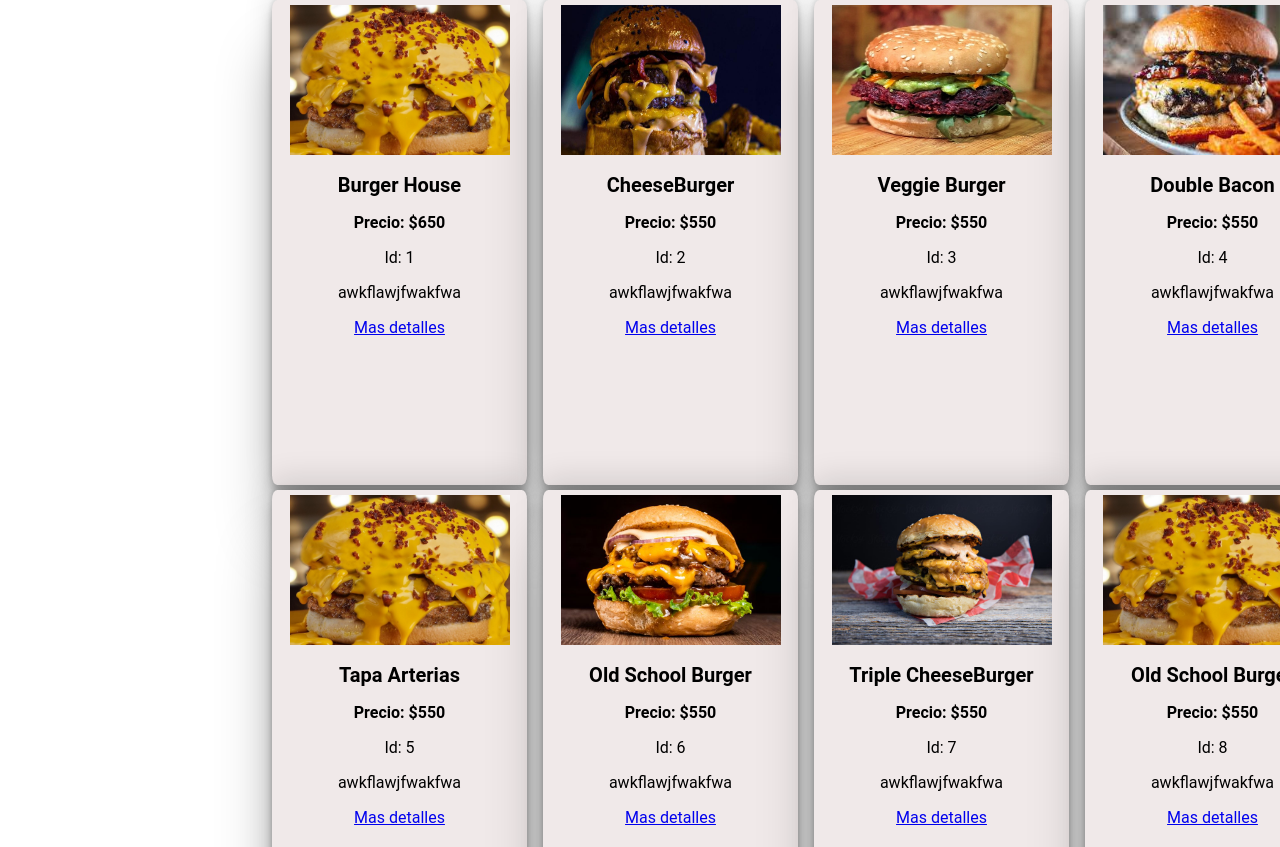
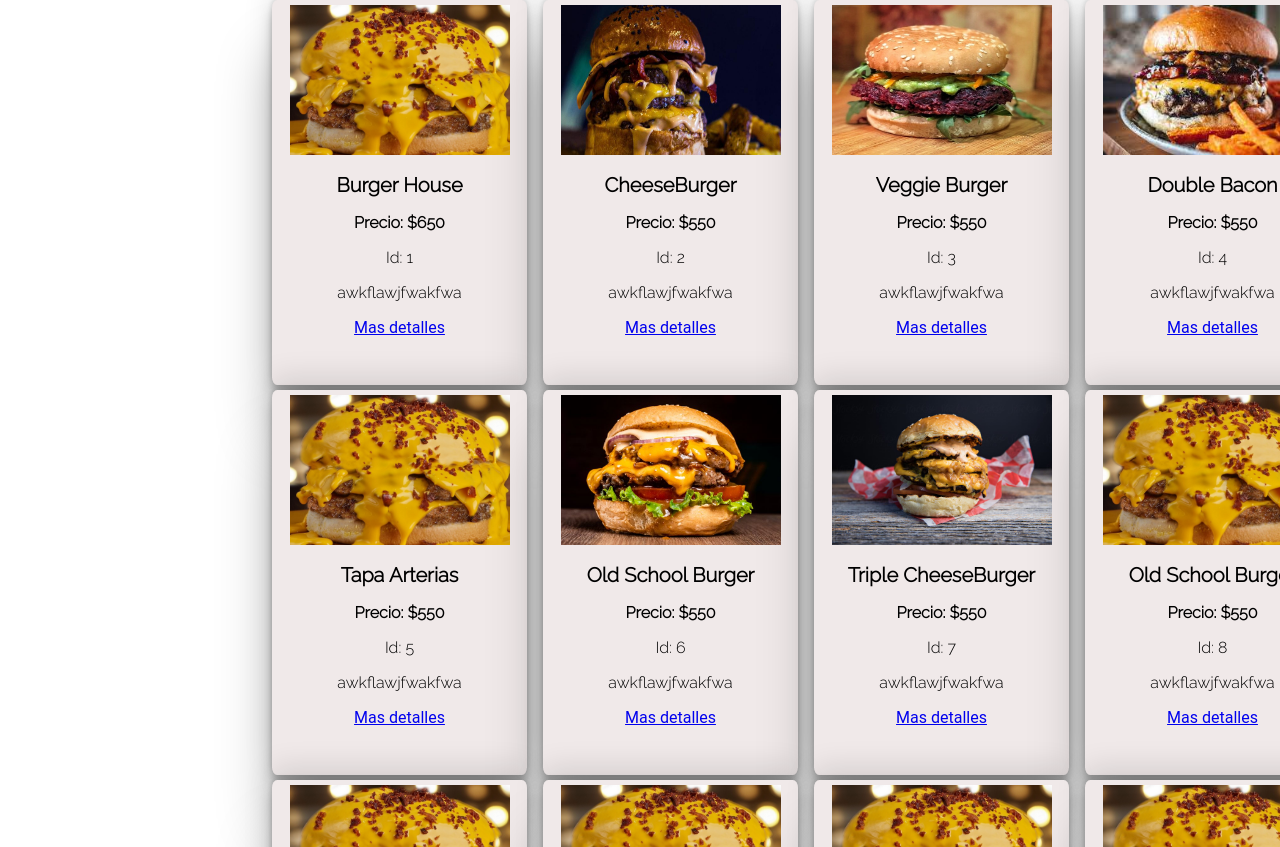
Before and after one commit to RodriiContreras/Proyecto_REACT, a React (Create React App) app: page / in a window 1280 px wide. Shown: the part 893-1740 px from the top of the page. Built offline with nearby package versions, Linux system fonts and the light colour scheme; no server answers.

Commit message:
Cambios en productos

```diff
--- a/src/App.js
+++ b/src/App.js
@@ -43,7 +43,7 @@ function App() {
 
   },[])
   return (
-    <CartContextProvider>
+  <CartContextProvider>
   <ProductContextProvider>
     <Router>
      <div className="App">
--- a/src/component/Context/ProductsContext.jsx
+++ b/src/component/Context/ProductsContext.jsx
@@ -8,12 +8,13 @@ id:'1',
 titulo:'Burger House',
 precio:650,
 categoria:'Carne',
-quantity:1},
+},
 {
     id:'2',
     titulo:'CheeseBurger',
     precio:550,
-    categoria:'Carne',quantity:1},
+    categoria:'Carne',
+    quantity:1},
 {
     id:'3',
     titulo:'Veggie Burger',
--- a/src/component/ItemCount/ItemCount.jsx
+++ b/src/component/ItemCount/ItemCount.jsx
@@ -1,38 +1,32 @@
 import React from 'react'
 import { useState,useContext } from 'react';
-import {CartContext} from '../Context/CartContext'
 
 
 function ItemCount({id,inicial,stock,carrito,nombre}) {
-    const {setItemCart,itemCart} = useContext(CartContext)
     let [cantidad,setCantidad] =useState(inicial)
 
-    const sumar =()=>{
- if(cantidad < stock){
-    setCantidad (cantidad + 1)
- }
-    }
-    const restar =()=>{
-        if(cantidad > inicial){
-            setCantidad (cantidad - 1 )
-         }
-    }
+//     const sumar =()=>{
+//  if(cantidad < stock){
+//     setCantidad (cantidad + 1)
+//  }
+//     }
+//     const restar =()=>{
+//         if(cantidad > inicial){
+//             setCantidad (cantidad - 1 )
+//          }
+//     }
 
 
 
     return (
-        <div style={{width:'250px',textAlign:'center',height:'100px',backgroundColor:'rgb(227, 225, 225)',top:'5px',marginTop:'25px'}}>
+        <div style={{width:'250px',textAlign:'center',height:'100px',top:'5px',marginTop:'25px'}}>
             <p>{nombre}</p>
 
             <div className="Count_Button" style={{ display:'flex',justifyContent:'center',width:'270px',flexWrap:'wrap'}}>
 
-           <button  style={{height:'35px'}} className="btn btn-dark" onClick={restar}>-</button>
 
-            <p style={{width:'100px',textAlign:'center'}}>{cantidad}</p>
-
-            <button style={{height:'35px'}} className="btn btn-dark" onClick={sumar}>+</button>
            </div>
-           <button onClick={()=>carrito(cantidad)} id={id} class="btn btn-warning" style={{display:'block',width:'200px',position:'relative',left:'30px'}}>Agregar al Carrito</button>
+           <button onClick={()=>carrito(cantidad)} id={id} class="btn btn-warning" style={{display:'block',width:'200px',position:'relative',left:'30px',backgroundColor:'yellow'}}>Agregar al Carrito</button>
         </div>
     )
 }
--- a/src/component/ItemListContainer.jsx
+++ b/src/component/ItemListContainer.jsx
@@ -55,12 +55,14 @@ const contador12= (cantidad) =>{
 
 
 function Click ({id}){
+
 const {setItemCart,itemCart} = useContext(CartContext)
 const {productos,setProductos} = useContext(ProductContext)
 
- const addToCart = ({id}) =>{
+
+ const addToCart = ({id,carrito}) =>{
 const productoEncontrado = items.find(producto => producto.id === id)
-
+console.log(carrito)
 const productoContext = productos.find(item => item.id === id)
 console.log(productos)
 console.log(productoContext)
@@ -89,7 +91,7 @@ const items =[
     descripcion:'awkflawjfwakfwa',
     link:<Link id='1' onClick={producto1} to='/productos/1'>Mas detalles</Link>,
     Itemcount:<div style={{visibility:'hidden'}} id='contenedorcount1'><ItemCount id='boton1' stock={10} inicial={1} carrito={contador}/></div>,
-    finalizar:<div style={{visibility:'hidden'}} id='producto1'><Click  id={'1'}/></div>
+    finalizar:<div style={{visibility:'hidden'}} id='producto1'><Click carrito={contador} id={'1'}/></div>
   },
     {id:'2',
     titulo:'CheeseBurger',
--- a/src/component/Items/Item.js
+++ b/src/component/Items/Item.js
@@ -2,19 +2,19 @@ import React from 'react'
 
 function Item({finalizar,descripcion,Itemcount,ruta,imagen,nombreItem,precioItem,idItem}){
     return (
-        <div style={{paddingTop:'5px',marginTop:'5px',textAlign:'center',height:'480px',width:'255px',boxShadow:' rgba(0, 0, 0, 0.25) 0px 54px 55px, rgba(0, 0, 0, 0.12) 0px -12px 30px, rgba(0, 0, 0, 0.12) 0px 4px 6px, rgba(0, 0, 0, 0.17) 0px 12px 13px, rgba(0, 0, 0, 0.09) 0px -3px 5px',borderRadius:'2%',backgroundColor:'#f0e9e9'}}>
+        <div style={{paddingTop:'5px',marginTop:'5px',textAlign:'center',height:'380px',width:'255px',boxShadow:' rgba(0, 0, 0, 0.25) 0px 54px 55px, rgba(0, 0, 0, 0.12) 0px -12px 30px, rgba(0, 0, 0, 0.12) 0px 4px 6px, rgba(0, 0, 0, 0.17) 0px 12px 13px, rgba(0, 0, 0, 0.09) 0px -3px 5px',borderRadius:'2%',backgroundColor:'#f0e9e9'}}>
         <div>
             <img style={{width:'220px',height:'150px'}} src={imagen}></img>
         </div>
-        <h1 style={{fontSize:'20px',color:'black'}}>{nombreItem}</h1>
+        <h1 style={{fontSize:'20px',color:'black',fontFamily:'Raleway, sans-serif'}}>{nombreItem}</h1>
         <div>
-         <p style={{color:'black',fontWeight:'bolder'}}>Precio: ${precioItem}</p>
+         <p style={{color:'black',fontWeight:'bolder',fontFamily:'Raleway, sans-serif'}}>Precio: ${precioItem}</p>
         </div>
         <div>
-         <p style={{color:'black'}}>Id: {idItem}</p>
+         <p style={{color:'black',fontFamily:'Raleway, sans-serif'}}>Id: {idItem}</p>
         </div>
         <div id='descripcion'>
-            <p>
+            <p style={{fontFamily:'Raleway, sans-serif'}}>
                {descripcion}
             </p>
           <div>
@@ -23,7 +23,7 @@ function Item({finalizar,descripcion,Itemcount,ruta,imagen,nombreItem,precioItem
           <div>
               {Itemcount}
           </div>
-          <div>
+          <div style={{fontFamily:'Raleway, sans-serif'}}>
               {finalizar}
           </div>
 
```
